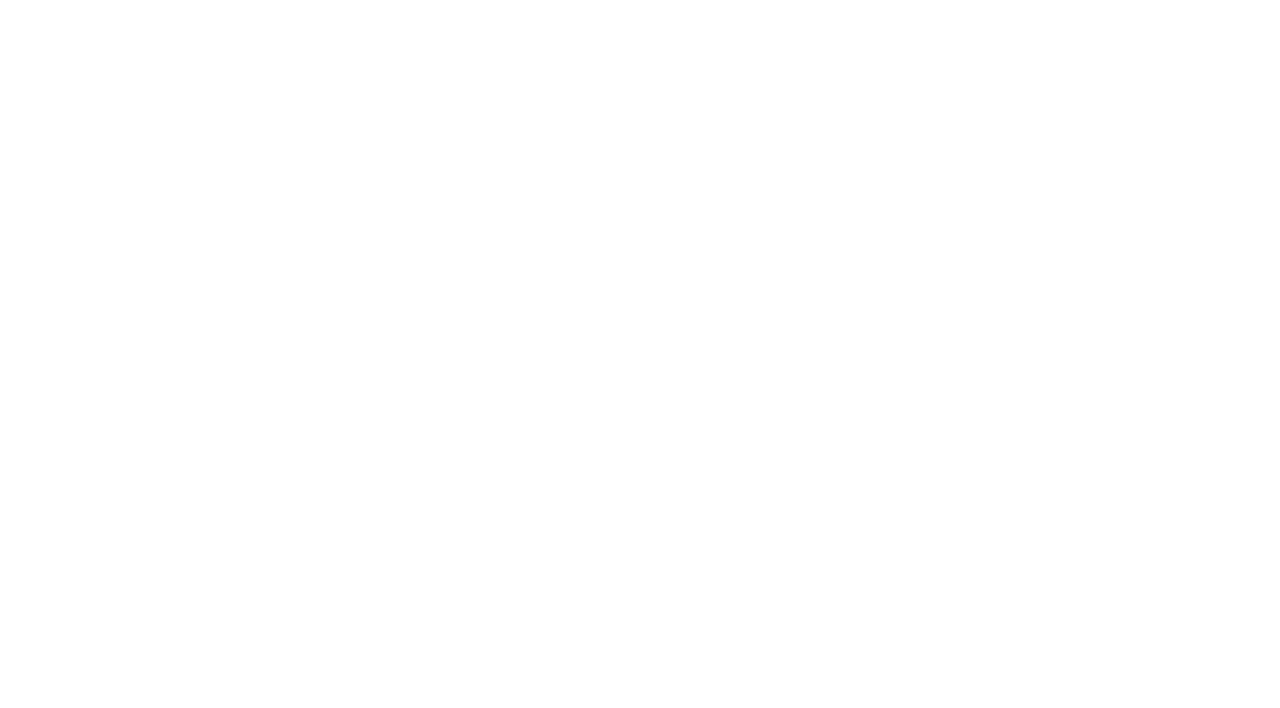
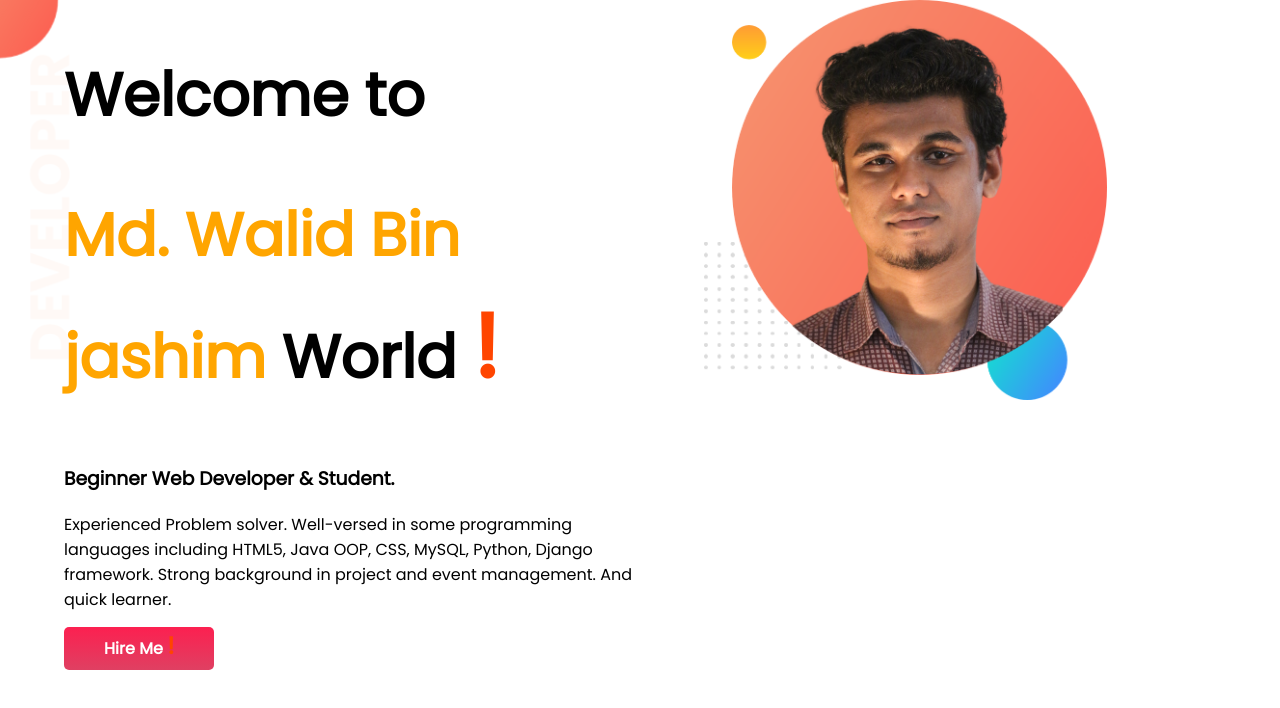
Before and after one commit to samian016/Developer-portfolio, a plain HTML site: page index.html in a window 1280 px wide. Drawn offline with Linux system fonts and the light colour scheme.

Commit message:
first section and name and description donegit add .

```diff
--- a/index.html
+++ b/index.html
@@ -1,13 +1,42 @@
 <!DOCTYPE html>
 <html lang="en">
-<head>
-    <meta charset="UTF-8">
-    <meta http-equiv="X-UA-Compatible" content="IE=edge">
-    <meta name="viewport" content="width=device-width, initial-scale=1.0">
+  <head>
+    <meta charset="UTF-8" />
+    <meta http-equiv="X-UA-Compatible" content="IE=edge" />
+    <meta name="viewport" content="width=device-width, initial-scale=1.0" />
     <title>Md. Walid Portfolio</title>
-    <link rel="stylesheet" href="style.css">
-</head>
-<body>
-
-</body>
+    <link rel="stylesheet" href="style.css" />
+    <link rel="preconnect" href="https://fonts.googleapis.com" />
+    <link rel="preconnect" href="https://fonts.gstatic.com" crossorigin />
+    <link
+      href="https://fonts.googleapis.com/css2?family=Poppins&display=swap"
+      rel="stylesheet"
+    />
+  </head>
+  <body>
+    <section class="top-sec">
+      <div class="half">
+        <h1 class="head-name">Welcome to</h1>
+        <h1 class="head-name">
+          <span class="name">Md. Walid Bin jashim</span> World
+          <span class="ex">!</span>
+        </h1>
+        <h3>Beginner Web Developer & Student.</h3>
+        <p>
+          Experienced Problem solver. Well-versed in some programming languages
+          including HTML5, Java OOP, CSS, MySQL, Python, Django framework.
+          Strong background in project and event management. And quick learner.
+        </p>
+        <a
+          class="link-button"
+          target="blank"
+          href="https://www.linkedin.com/in/md-walid-bin-jashim-92a9ba1b1/"
+          >Hire Me <span class="ex">!</span></a
+        >
+      </div>
+      <div class="half">
+        <img src="images/sami-bg.png" alt="Loading Image." />
+      </div>
+    </section>
+  </body>
 </html>
--- a/style.css
+++ b/style.css
@@ -0,0 +1,41 @@
+body {
+  font-family: "Poppins", sans-serif;
+    margin: 0%;
+}
+
+h1 {
+  font-size: 60px;
+}
+
+.name {
+  color: orange;
+}
+
+.ex {
+  color: orangered;
+  font-size: 150%;
+}
+section {
+  display: flex;
+}
+.half {
+  width: 50%;
+  padding-left: 5%;
+}
+
+.half img {
+  width: 70%;
+}
+.link-button {
+  text-decoration: none;
+  padding: 10px 40px;
+  background-image: linear-gradient(rgb(252, 32, 80), rgb(223, 64, 98));
+  color: white;
+  font-weight: 700;
+  border-radius: 5px;
+}
+
+.top-sec{
+    background-image: url(images/top-banner.png);
+    background-repeat: no-repeat;
+}
```
Also changed, not shown: images/dream-bg.png (added), images/exp-bg.png (added), images/my-bg.png (added), images/my-bg2.png (added), images/sami-bg.png (added), images/top-banner.png (added), showOff/samian2.png (added), showOff/samian3.png (added), 9 other files.
